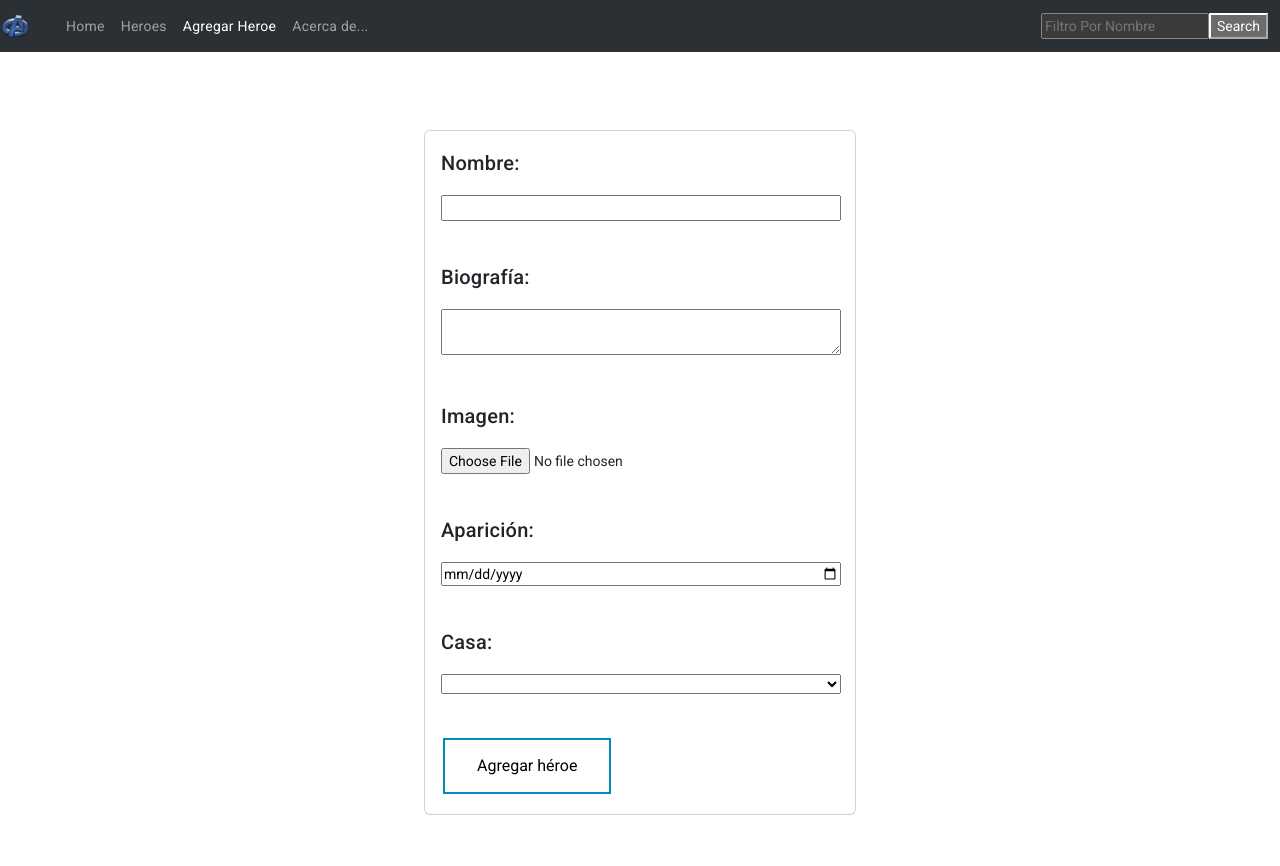
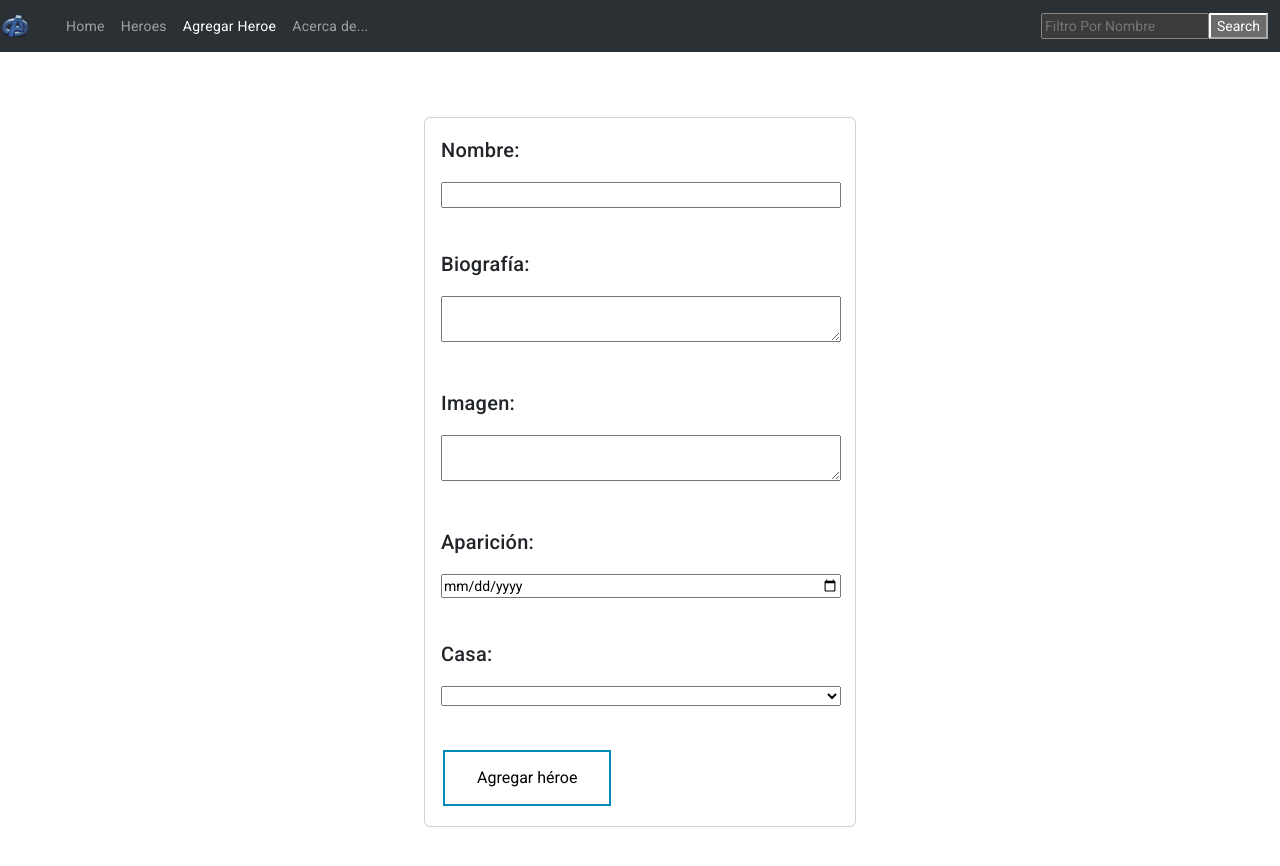
Before and after one commit to Emix52Pro/TokenAuthHeroes, an Angular app: page /newhero in a window 1280 px wide. Shown: the top 866 px of the page. Built offline with nearby package versions, Linux system fonts and the light colour scheme.

Commit message:
url changed

```diff
--- a/src/app/components/newhero/newhero.component.html
+++ b/src/app/components/newhero/newhero.component.html
@@ -18,7 +18,7 @@
                 <div>
                     <label for="img"><h2>Imagen:</h2></label>
                     <br>
-                    <input type="file" id="bio" style="width: 400px;" accept="image/*,.pdf" [(ngModel)]="nuevoHeroe.img" name="img" required/>
+                    <textarea id="img" style="width: 400px;" [(ngModel)]="nuevoHeroe.img" name="img" required></textarea>
 
                 </div>
                 <br> <br>
```
